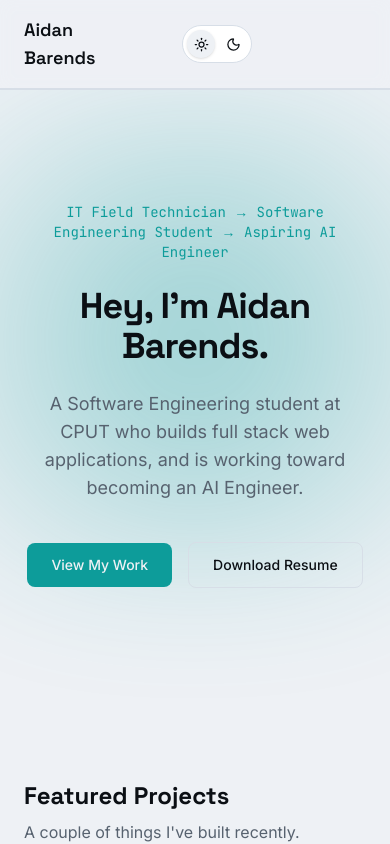
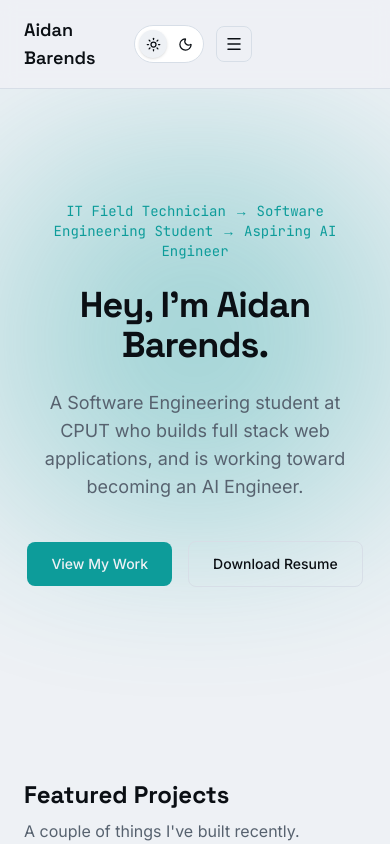
Before and after one commit to aidan-g-barends/Aidan-Barends-Portfolio, a Next.js app: page / in a window 390 px wide. Shown: the top 844 px of the page. Built offline with nearby package versions, Linux system fonts and the light colour scheme.

Commit message:
Added mobile menu to navbar

```diff
--- a/src/components/Navbar.tsx
+++ b/src/components/Navbar.tsx
@@ -2,22 +2,23 @@
 
 import Link from "next/link";
 import { usePathname } from "next/navigation";
+import { useState } from "react";
+import { Menu, X } from "lucide-react";
 import ThemeToggle from "./ThemeToggle";
-
 
 const links = [
   { href: "/", label: "Home" },
   { href: "/about", label: "About" },
   { href: "/projects", label: "Projects" },
   { href: "/experience", label: "Experience" },
-    { href: "/contact", label: "Contact" }
+  { href: "/contact", label: "Contact" },
 ];
 
 export default function Navbar() {
   const pathname = usePathname();
+  const [mobileOpen, setMobileOpen] = useState(false);
 
   return (
-         <header className="sticky top-0 z-50 border-b border-surface-border bg-background/80 backdrop-blur">
     <header className="sticky top-0 z-50 border-b border-surface-border bg-background/80 backdrop-blur">
       <nav className="grid grid-cols-3 items-center px-6 py-4 sm:px-10">
         <Link
@@ -46,11 +47,41 @@ export default function Navbar() {
           })}
         </div>
 
-    <div className="justify-self-end">
+        <div className="flex items-center gap-3 justify-self-end">
           <ThemeToggle />
+          <button
+            onClick={() => setMobileOpen((open) => !open)}
+            aria-label={mobileOpen ? "Close menu" : "Open menu"}
+            className="flex h-9 w-9 items-center justify-center rounded-lg border border-surface-border sm:hidden"
+          >
+            {mobileOpen ? <X size={18} /> : <Menu size={18} />}
+          </button>
         </div>
       </nav>
-</header>
+
+      {mobileOpen && (
+        <div className="border-t border-surface-border px-6 py-4 sm:hidden">
+          <div className="flex flex-col gap-4">
+            {links.map((link) => {
+              const isActive = pathname === link.href;
+              return (
+                <Link
+                  key={link.href}
+                  href={link.href}
+                  onClick={() => setMobileOpen(false)}
+                  className={`text-sm transition ${
+                    isActive
+                      ? "text-foreground font-medium"
+                      : "text-foreground-muted hover:text-foreground"
+                  }`}
+                >
+                  {link.label}
+                </Link>
+              );
+            })}
+          </div>
+        </div>
+      )}
     </header>
   );
 }
```
Lines whose indentation alone changed are shown as unchanged.
